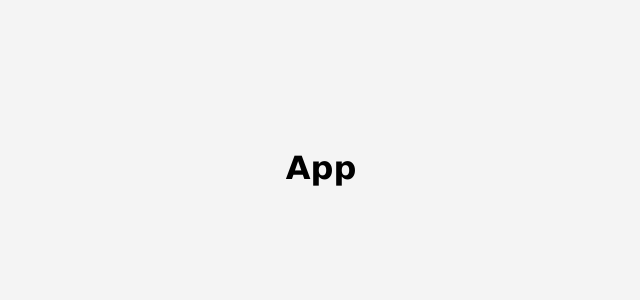
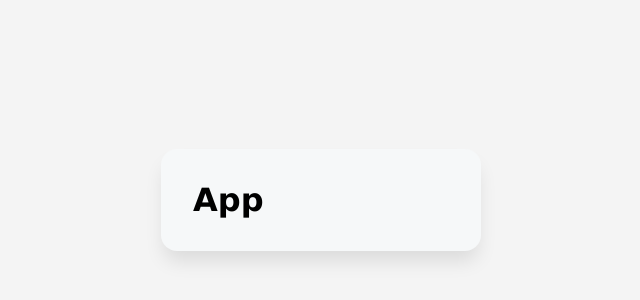
Before and after one commit to mervebalci/react-calculator, a React (Create React App) app: page / in a window 1280 px wide. Shown: the part 232-532 px from the top of the page, without its empty margins (319-959 px from the left). Built offline with nearby package versions, Linux system fonts and the light colour scheme.

Commit message:
Creating the Wrapper component

```diff
--- a/src/App.js
+++ b/src/App.js
@@ -1,7 +1,11 @@
+import Wrapper from "./components/Wrapper";
+
 export default function App() {
   return (
     <div>
-      <h1>App</h1>
+      <Wrapper>
+        <h1>App</h1>
+      </Wrapper>
     </div>
   );
 }
--- /dev/null
+++ b/src/components/Wrapper.js
@@ -0,0 +1,7 @@
+export default function Wrapper({ children }) {
+  return (
+    <div className="wrapper">
+      {children}
+    </div>
+  )
+}
--- a/src/index.css
+++ b/src/index.css
@@ -12,3 +12,12 @@ body {
   align-items: center;
   justify-content: center;
 }
+
+.wrapper {
+  background-color: #f6f8f9;
+  width: 20rem;
+  padding: 2rem;
+  margin-top: 4rem;
+  border-radius: 1rem;
+  box-shadow: 0px 13px 19px -3px rgba(0,0,0,0.1);
+}
```
